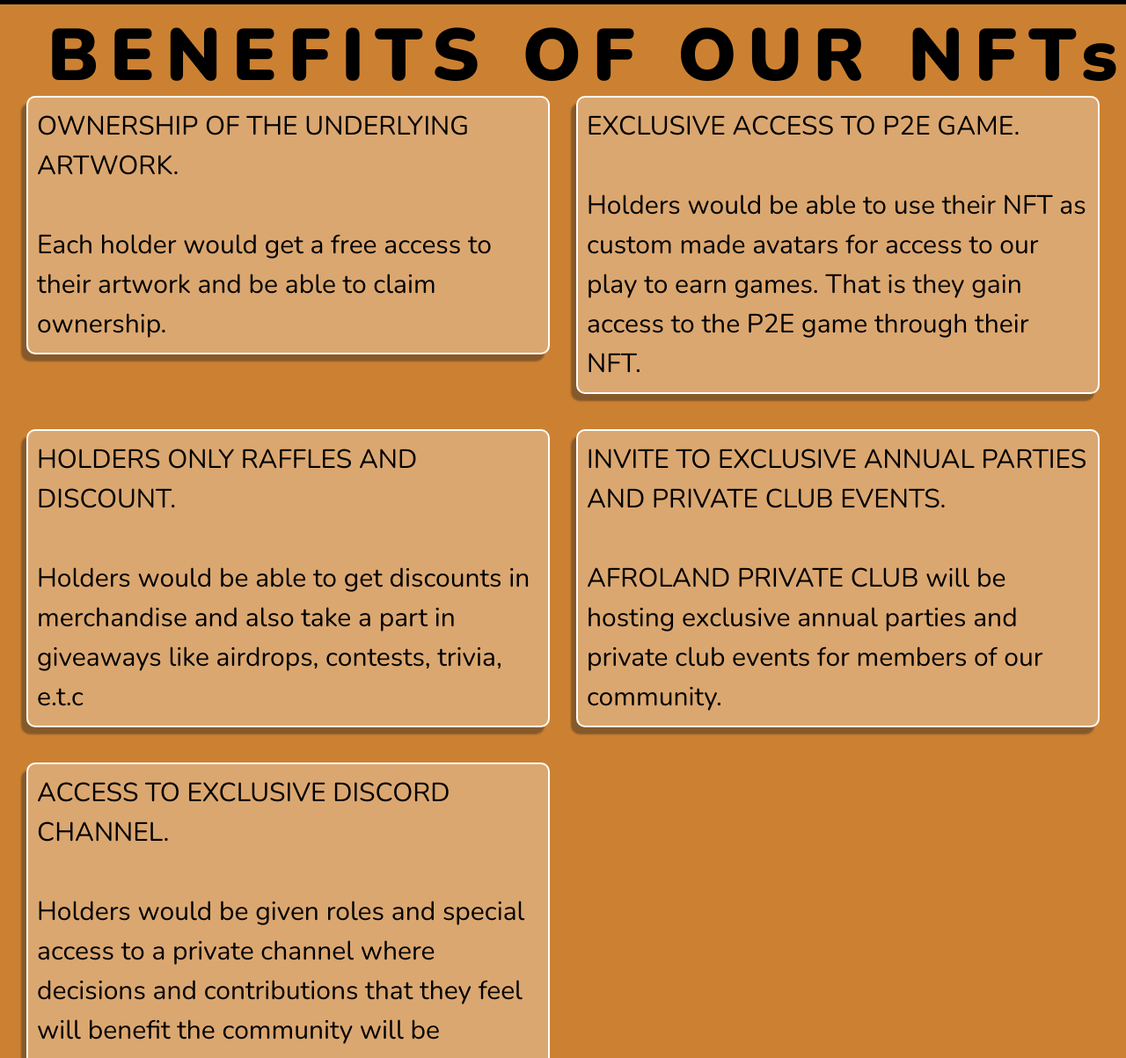
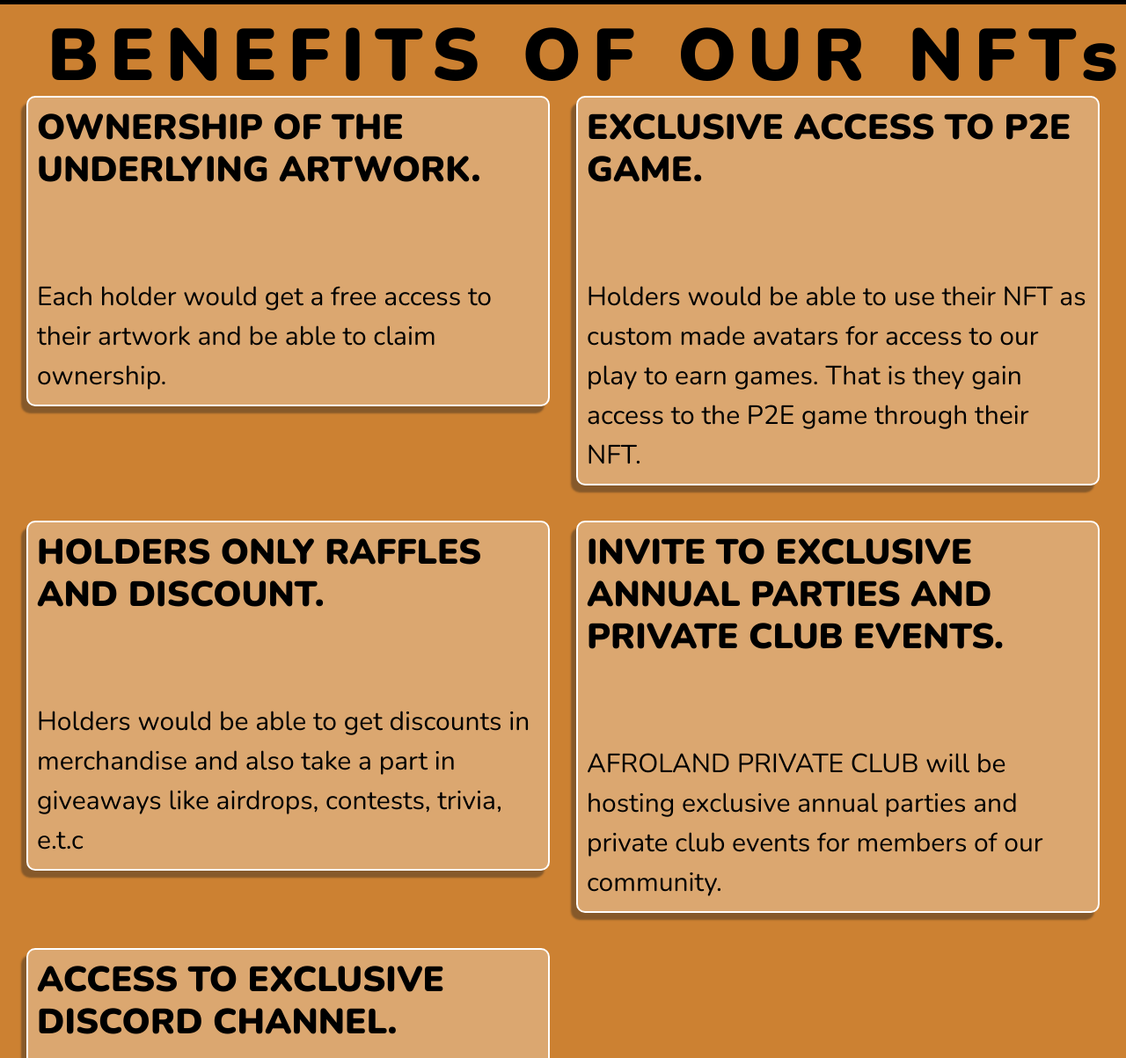
Before and after one commit to Demilade-Samuel/aflw, a plain HTML site: page benefits.html in a window 1280 px wide. Shown: the part 97-1300 px from the top of the page at 88% size. Drawn offline with nearby package versions, Linux system fonts and the light colour scheme.

Commit message:
Update benefits.html

```diff
--- a/benefits.html
+++ b/benefits.html
@@ -103,14 +103,17 @@
           <div class="row align-item-center">
             <div class="col-md-6 " data-aos="fade-right">
               <div class="ownership boxes">
-                OWNERSHIP OF THE UNDERLYING ARTWORK.
+                <h1> OWNERSHIP OF THE UNDERLYING ARTWORK. </h1>
+
                 <br><br>
+
                 Each holder would get a free access to their artwork and be able to claim ownership.
               </div>
             </div>
             <div class="col-md-6 " data-aos="fade-right">
               <div class="exclusive boxes">
-                EXCLUSIVE ACCESS TO P2E GAME.
+                <h1>EXCLUSIVE ACCESS TO P2E GAME.  </h1>
+
                 <br><br>
                 Holders would be able to use their NFT as custom made avatars for access to our play to earn games.
                 That is they gain access to the P2E game through their NFT.
@@ -122,7 +125,8 @@
 
               <div class="rectangle-22 "></div>
               <div class="invite boxes">
-                HOLDERS ONLY RAFFLES AND DISCOUNT.
+                <h1> HOLDERS ONLY RAFFLES AND DISCOUNT. </h1>
+
                 <br><br>
                 Holders would be able to get discounts in merchandise and also take a part in giveaways like airdrops,
                 contests, trivia, e.t.c
@@ -130,7 +134,8 @@
             </div>
             <div class="col-md-6 " data-aos="fade-left">
               <div class="access boxes">
-                INVITE TO EXCLUSIVE ANNUAL PARTIES AND PRIVATE CLUB EVENTS.
+                <h1> INVITE TO EXCLUSIVE ANNUAL PARTIES AND PRIVATE CLUB EVENTS. </h1>
+
                 <br><br>
                 AFROLAND PRIVATE CLUB will be hosting exclusive annual parties and private club events for members of
                 our community.
@@ -138,7 +143,8 @@
             </div>
             <div class="col-md-6 ">
               <div class="access boxes">
-                ACCESS TO EXCLUSIVE DISCORD CHANNEL.
+                <h1> ACCESS TO EXCLUSIVE DISCORD CHANNEL. </h1>
+
                 <br><br>
                 Holders would be given roles and special access to a private channel where decisions and contributions
                 that they feel will benefit the community will be acknowledged.
```
